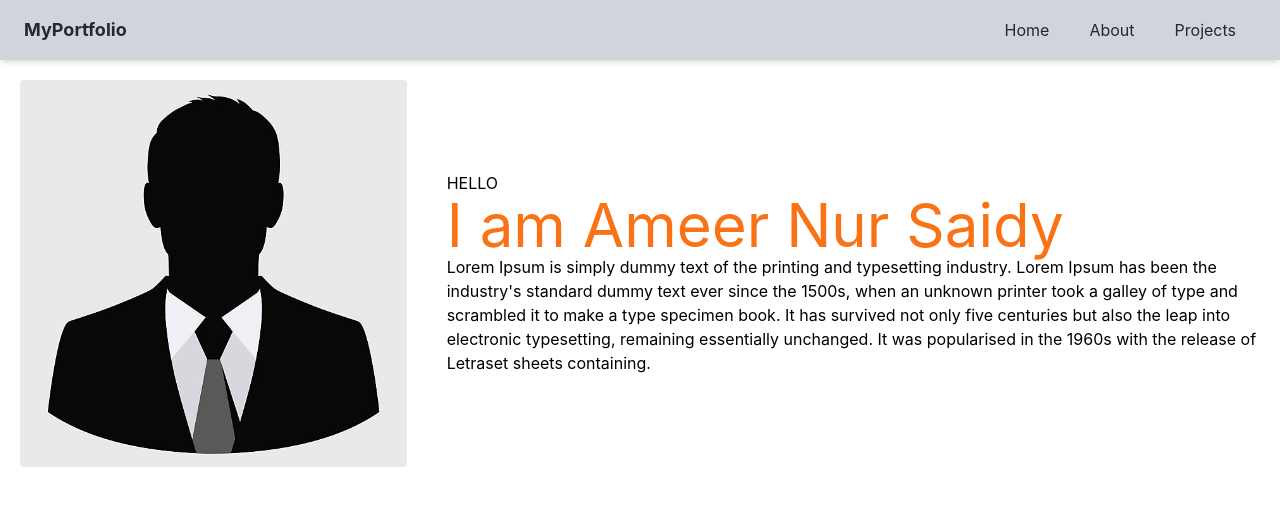
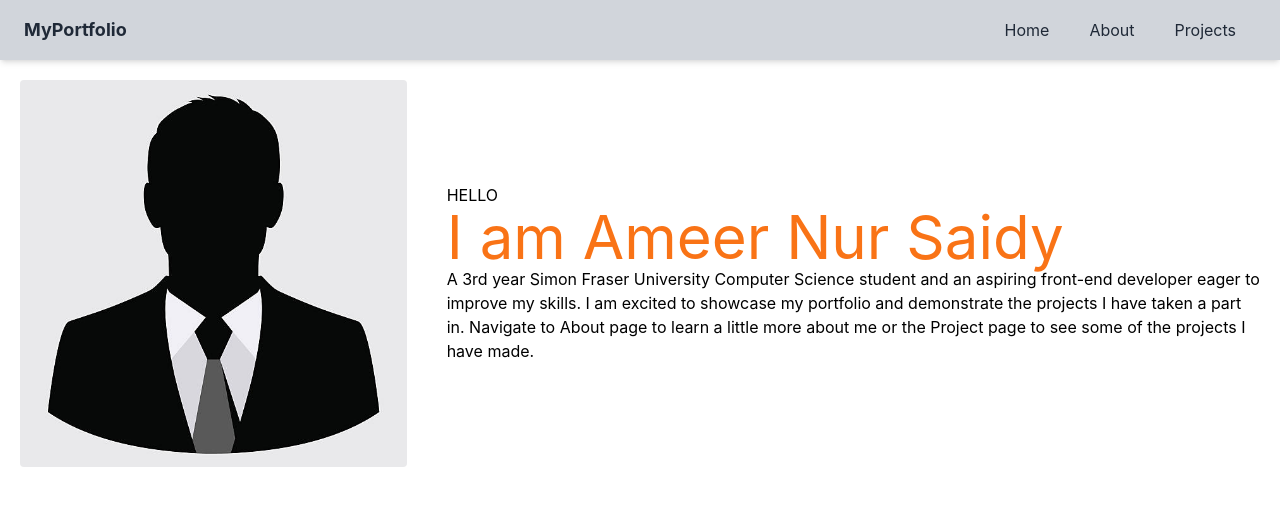
Before and after one commit to anursaidy/anursaidy.github.io, a React (Create React App) app in the folder portfolio-app/: page / in a window 1280 px wide. Shown: the top 506 px of the page. Built offline with nearby package versions, Linux system fonts and the light colour scheme.

Commit message:
Added Intro in Homepage

```diff
--- a/portfolio-app/src/Homepage.js
+++ b/portfolio-app/src/Homepage.js
@@ -13,12 +13,9 @@ function HomePage() {
           <h3 className='text-6xl text-orange-500'>I am Ameer Nur Saidy</h3>
 
           <p>
-            Lorem Ipsum is simply dummy text of the printing and typesetting industry.
-            Lorem Ipsum has been the industry's standard dummy text ever since the 1500s,
-            when an unknown printer took a galley of type and scrambled it to make a type
-            specimen book. It has survived not only five centuries but also the leap into
-            electronic typesetting, remaining essentially unchanged. It was popularised in
-            the 1960s with the release of Letraset sheets containing.
+            A 3rd year Simon Fraser University Computer Science student and an aspiring front-end developer eager
+            to improve my skills. I am excited to showcase my portfolio and demonstrate the projects I have taken a part in.
+            Navigate to About page to learn a little more about me or the Project page to see some of the projects I have made.
           </p>
         </div>
       </div>
```
